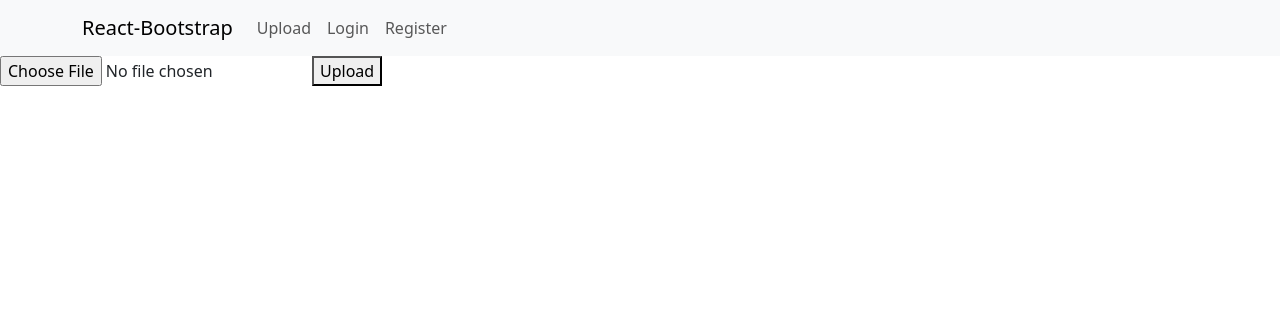
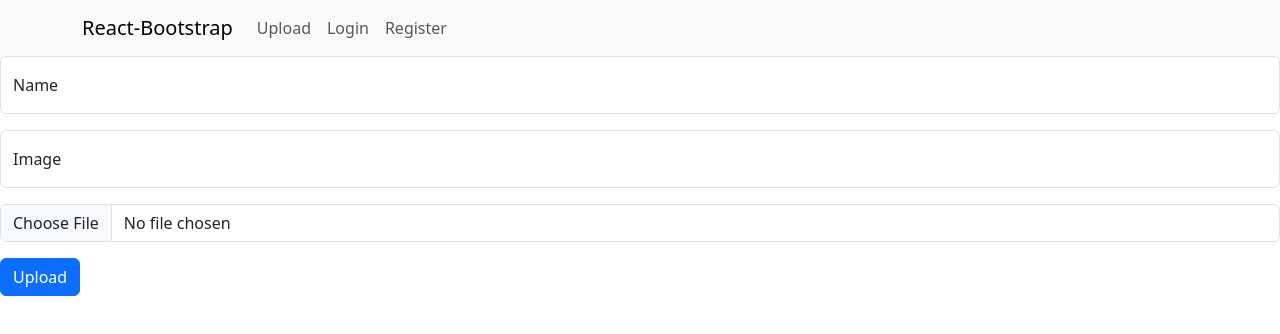
Before and after one commit to rkehadzhiyski/NexusTune, a React (Vite) app in the folder client/: page /upload in a window 1280 px wide. Shown: the top 334 px of the page. Built offline with nearby package versions, Linux system fonts and the light colour scheme.

Commit message:
create upload file component

```diff
--- a/client/src/components/upload/Upload.tsx
+++ b/client/src/components/upload/Upload.tsx
@@ -1,37 +1,68 @@
-import { ChangeEvent, useState } from "react";
-import { uploadFile } from '../../services/storageService';
+import { useForm, SubmitHandler } from 'react-hook-form';
+import { yupResolver } from '@hookform/resolvers/yup';
+import * as yup from 'yup';
 
+import Form from 'react-bootstrap/Form';
+import { FloatingLabel } from 'react-bootstrap';
+import Button from 'react-bootstrap/Button';
+
+interface FormData {
+    name: string;
+    audioFile: string;
+    image: string;
+}
+
+const schema = yup.object().shape({
+    name: yup.string().required('Name is required'),
+    audioFile: yup.string().required('File is required'),
+    image: yup.string().required('Picture is required'),
+});
 
 const Upload = () => {
-    const [audioUpload, setAudioUpload] = useState<File | undefined>();
-    const [audioUrl, setAudioUrl] = useState<string | undefined>();
+    const { register, handleSubmit, formState: { errors } } = useForm({
+        resolver: yupResolver(schema),
+    });
 
-    const onClick = async () => {
-        if (audioUpload) {
-            try {
-                const result = await uploadFile(audioUpload);
-                if (result) {
-                    setAudioUrl(result.url);
-                }
-            } catch (error) {
-                console.error("Error uploading or fetching audio:", error);
-            }
-        }
-    };
-
-    //TODO : send the url to the database
-    console.log(audioUrl);
-
-    const handleFileChange = (event: ChangeEvent<HTMLInputElement>) => {
-        if (event.target.files && event.target.files.length > 0) {
-            setAudioUpload(event.target.files[0]);
-        }
+    const onSubmit:SubmitHandler<FormData> = (data) => {
+        console.log(data)
     };
 
     return (
         <>
-            <input type="file" onChange={handleFileChange} />
-            <button onClick={onClick}>Upload</button>
+            <Form onSubmit={handleSubmit(onSubmit)}>
+                <FloatingLabel label="Name" className="mb-3" controlId="formGroupName">
+                    <Form.Control
+                        type="name"
+                        {...register('name')}
+                        placeholder="Enter a name"
+                        autoComplete="name-input"
+                    />
+                    <Form.Text className="text-danger">{errors['name']?.message}</Form.Text>
+                </FloatingLabel>
+                <FloatingLabel label="Image" className="mb-3" controlId="formGroupImage">
+                    <Form.Control
+                        type="text"
+                        {...register('image')}
+                        placeholder="Image"
+                        autoComplete="current-image"
+                    />
+                    <Form.Text className="text-danger">{errors['image']?.message}</Form.Text>
+                </FloatingLabel>
+                <Form.Text className="text-muted">
+                </Form.Text>
+                <Form.Group controlId="formFile" className="mb-3">
+                    <Form.Control
+                        type="file"
+                        {...register('audioFile')}
+                        placeholder="Submit File" />
+                </Form.Group>
+
+                <div>
+                    <Button variant="primary" type="submit">
+                        Upload
+                    </Button>
+                </div>
+            </Form>
         </>
     );
 }
--- a/client/src/services/storageService.tsx
+++ b/client/src/services/storageService.tsx
@@ -18,6 +18,7 @@ export const uploadFile = async (audioUpload: File | undefined): Promise<UploadF
 
         response.items.map(async (item: StorageReference) => {
             const url = await getDownloadURL(item);
+            console.log(url)
             return url;
         });
     } catch (error) {
```
